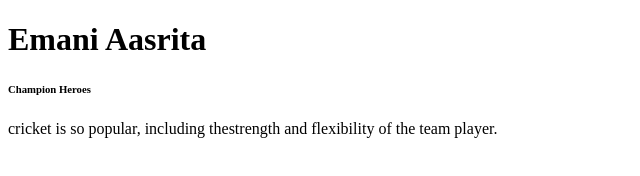
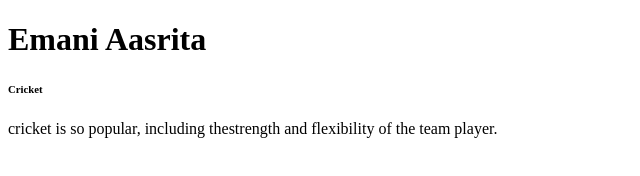
Before and after one commit to 44-563-Web-Apps-S23/44563-webapps-assignment-3-S559249, a plain HTML site: page index.html in a window 1280 px wide. Shown: the full height of the page, 0-640 px from the left. Drawn offline with Linux system fonts and the light colour scheme.

Commit message:
Update index.html

```diff
--- a/index.html
+++ b/index.html
@@ -10,7 +10,7 @@
            Emani Aasrita
         </h1>
         <h6>
-            Champion Heroes
+            Cricket
         </h6>
         <p> cricket is so popular, including the</b>strength</b> and </b>flexibility</b> of the team player.
     </body>
```
